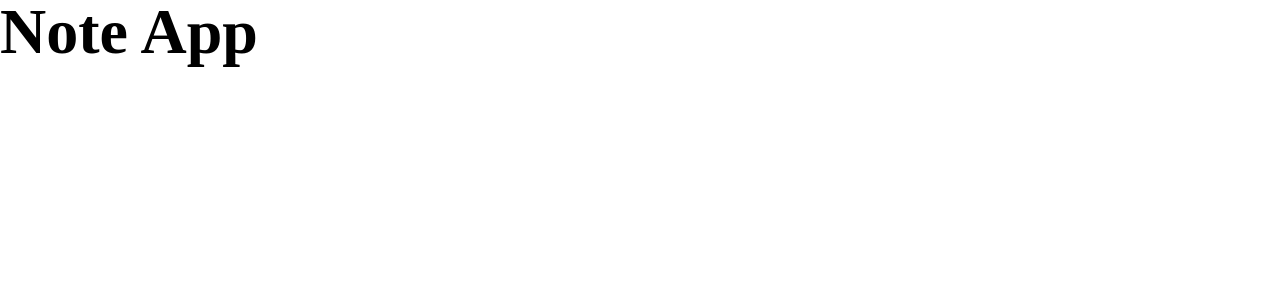
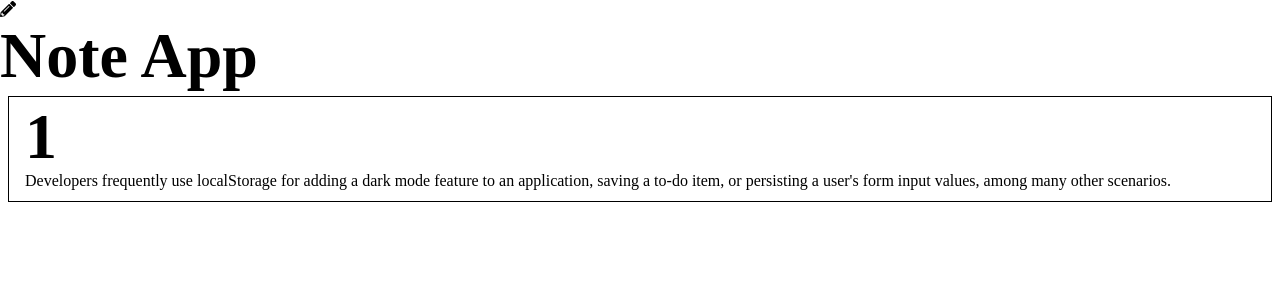
Before and after one commit to Parsa-Parishan/Note-App, a React (Create React App) app: page / in a window 1280 px wide. Shown: the top 300 px of the page. Built offline with nearby package versions, Linux system fonts and the light colour scheme.

Commit message:
add notes container

```diff
--- a/src/App.js
+++ b/src/App.js
@@ -1,7 +1,31 @@
+import React, { useState } from "react";
+import Notes from "./components/Notes";
+import { FaPencilAlt } from "react-icons/fa";
+
 function App() {
+  const [note, setNote] = useState([
+    {
+      a: 1,
+      b: "Developers frequently use localStorage for adding a dark mode feature to an application, saving a to-do item, or persisting a user's form input values, among many other scenarios.",
+    },
+  ]);
+
+  const addNote = (e) => {
+    setNote((note) => [e, ...note]);
+  };
+
   return (
     <div className="App">
+      <FaPencilAlt
+        onClick={() =>
+          addNote({
+            a: 3,
+            b: "Developers frequently use localStorage for adding a dark mode feature to an application, saving a to-do item, or persisting a user's form input values, among many other scenarios.",
+          })
+        }
+      />
       <h1>Note App</h1>
+      <Notes note={note} />
     </div>
   );
 }
--- a/src/components/Notes.js
+++ b/src/components/Notes.js
@@ -1,7 +1,17 @@
-import React from 'react'
+import React from "react";
 
-export default function Notes() {
+export default function Notes(note) {
+  console.log(note[0]);
   return (
-    <div>Notes</div>
-  )
+    <div className="note-container">
+      {note.note.map((e) => {
+        return (
+          <div key={e.a}>
+            <h1>{e.a}</h1>
+            <p>{e.b}</p>
+          </div>
+        );
+      })}
+    </div>
+  );
 }
```
